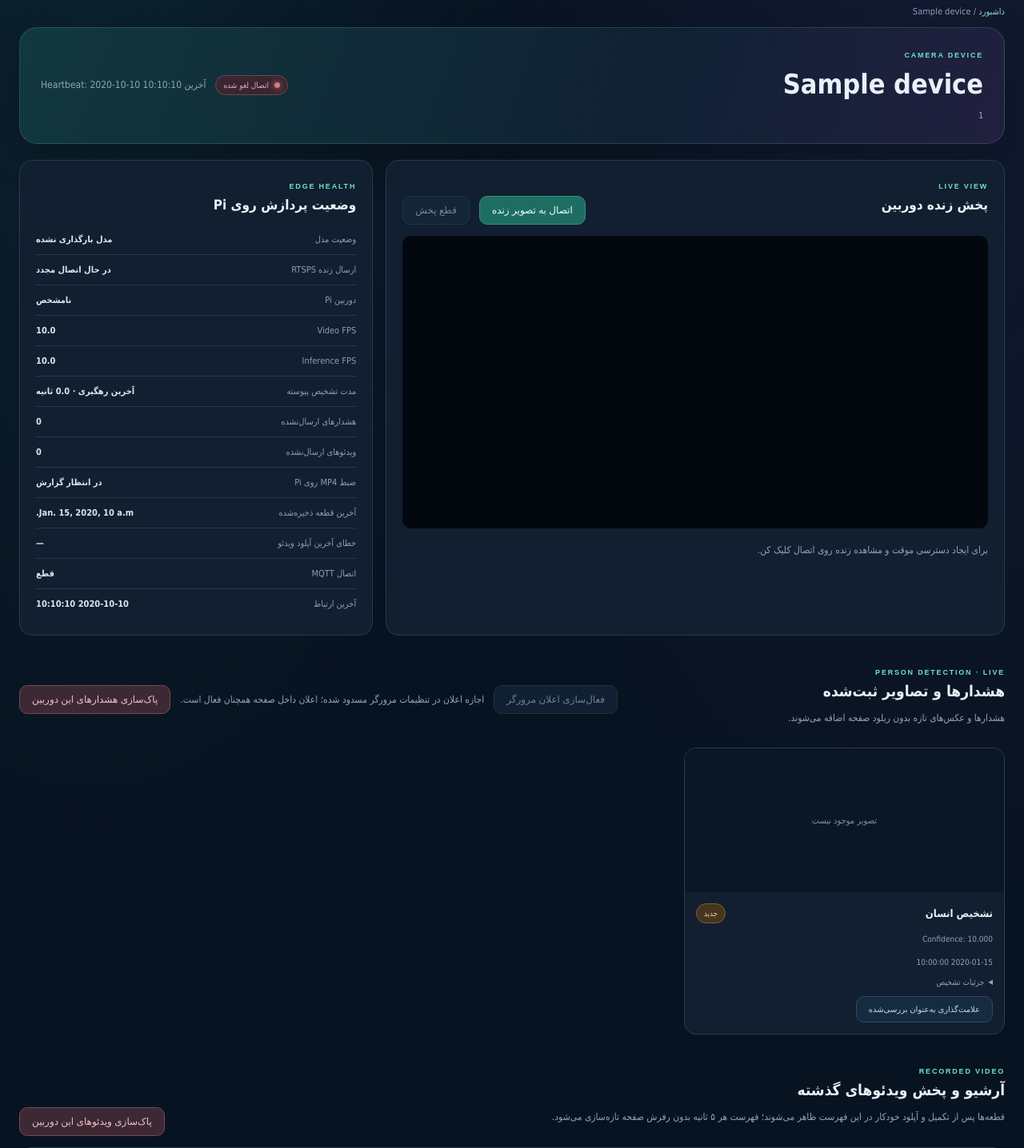
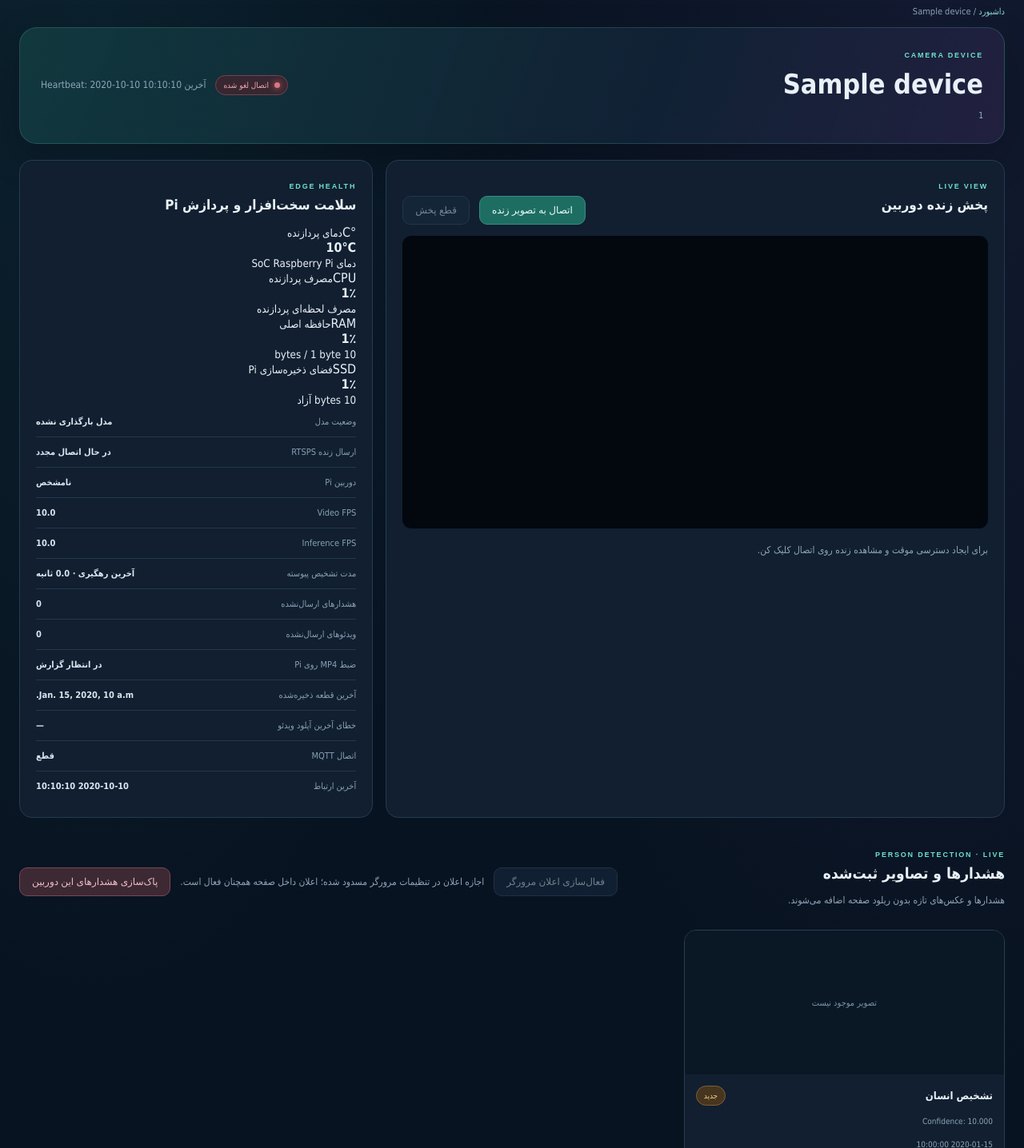
Before and after one commit to nima-salamat/mqtt-iot-edge-cloud, a Django app: template dashboard/templates/dashboard/device_detail.html in a window 1280 px wide. Shown: the part 102-1538 px from the top of the page at 80% size. Run offline with Django 5.2, Linux system fonts and the light colour scheme; tables that the repository leaves empty hold one stand-in row (values such as "Sample post"); the template is opened without the code that fills it: values that come from a table or form of the project are taken from there, most other values are stand-ins (such as "Sample title", 1, 10 or a date in 2020); data that the repository does not hold is empty.

Commit message:
Replace clip list with continuous archive player and system metric cards

```diff
--- a/dashboard/templates/dashboard/device_detail.html
+++ b/dashboard/templates/dashboard/device_detail.html
@@ -21,8 +21,34 @@
     <video id="live-video" autoplay playsinline muted></video>
     <p id="live-status" class="muted">برای ایجاد دسترسی موقت و مشاهده زنده روی اتصال کلیک کن.</p>
   </section>
-  <section class="panel">
-    <span class="eyebrow">EDGE HEALTH</span><h2>وضعیت پردازش روی Pi</h2>
+  <section class="panel edge-health-panel">
+    <span class="eyebrow">EDGE HEALTH</span><h2>سلامت سخت‌افزار و پردازش Pi</h2>
+    <div class="edge-health-grid">
+      <article class="edge-health-card" data-system-metric="temperature">
+        <div><span class="health-icon">°C</span><small>دمای پردازنده</small></div>
+        <strong id="system-temperature">{% if device.current_state.system.temperature_c != None %}{{ device.current_state.system.temperature_c }}°C{% else %}—{% endif %}</strong>
+        <div class="edge-health-track"><span id="temperature-progress" style="width:{% if device.current_state.system.temperature_c != None %}{{ device.current_state.system.temperature_c|floatformat:0 }}{% else %}0{% endif %}%"></span></div>
+        <small id="temperature-note">دمای SoC Raspberry Pi</small>
+      </article>
+      <article class="edge-health-card" data-system-metric="cpu">
+        <div><span class="health-icon">CPU</span><small>مصرف پردازنده</small></div>
+        <strong id="system-cpu">{% if device.current_state.system.cpu_percent != None %}{{ device.current_state.system.cpu_percent }}٪{% else %}—{% endif %}</strong>
+        <div class="edge-health-track"><span id="cpu-progress" style="width:{% if device.current_state.system.cpu_percent != None %}{{ device.current_state.system.cpu_percent|floatformat:0 }}{% else %}0{% endif %}%"></span></div>
+        <small>مصرف لحظه‌ای پردازنده</small>
+      </article>
+      <article class="edge-health-card" data-system-metric="memory">
+        <div><span class="health-icon">RAM</span><small>حافظه اصلی</small></div>
+        <strong id="memory-usage">{% if device.current_state.system.memory.used_percent != None %}{{ device.current_state.system.memory.used_percent }}٪{% else %}—{% endif %}</strong>
+        <div class="edge-health-track"><span id="memory-progress" style="width:{% if device.current_state.system.memory.used_percent != None %}{{ device.current_state.system.memory.used_percent|floatformat:0 }}{% else %}0{% endif %}%"></span></div>
+        <small id="memory-note">{% if device.current_state.system.memory.total_bytes %}{{ device.current_state.system.memory.used_bytes|filesizeformat }} / {{ device.current_state.system.memory.total_bytes|filesizeformat }}{% else %}در انتظار داده سیستم{% endif %}</small>
+      </article>
+      <article class="edge-health-card" data-system-metric="storage">
+        <div><span class="health-icon">SSD</span><small>فضای ذخیره‌سازی Pi</small></div>
+        <strong id="storage-usage">{% if device.current_state.system.storage.used_percent != None %}{{ device.current_state.system.storage.used_percent }}٪{% else %}—{% endif %}</strong>
+        <div class="edge-health-track"><span id="storage-progress" style="width:{% if device.current_state.system.storage.used_percent != None %}{{ device.current_state.system.storage.used_percent|floatformat:0 }}{% else %}0{% endif %}%"></span></div>
+        <small id="storage-note">{% if device.current_state.system.storage.free_bytes %}{{ device.current_state.system.storage.free_bytes|filesizeformat }} آزاد{% else %}فضای آزاد دیسک{% endif %}</small>
+      </article>
+    </div>
     <div class="health-list">
       <div><span>وضعیت مدل</span><b>{% if device.model_loaded %}YOLOv5n NCNN فعال{% else %}مدل بارگذاری نشده{% endif %}</b></div>
       <div><span>ارسال زنده RTSPS</span><b>{% if device.current_state.rtsp_connected %}متصل{% else %}در حال اتصال مجدد{% endif %}</b></div>
@@ -76,33 +102,38 @@
 
 <section class="section">
   <div class="section-heading">
-    <div><span class="eyebrow">RECORDED VIDEO</span><h2>آرشیو و پخش ویدئوهای گذشته</h2><p class="muted">قطعه‌ها پس از تکمیل و آپلود خودکار در این فهرست ظاهر می‌شوند؛ فهرست هر ۵ ثانیه بدون رفرش صفحه تازه‌سازی می‌شود.</p></div>
+    <div><span class="eyebrow">CONTINUOUS VIDEO ARCHIVE</span><h2>پلیر پیوسته آرشیو دوربین</h2><p class="muted">فایل‌های MP4 مجاور در سرور به یک جریان پیوسته تبدیل می‌شوند. پخش‌کننده فقط چانک بعدی را هنگام نیاز دریافت می‌کند و جابه‌جایی روی تایم‌لاین از هر قطعه‌ای شروع می‌شود.</p></div>
     <button class="btn danger" type="button" data-cleanup-kind="videos" data-device-id="{{ device.device_id }}" data-cleanup-url="{% url 'dashboard:cleanup-data' %}">پاک‌سازی ویدئوهای این دوربین</button>
   </div>
-  <div class="video-history-panel" id="video-history-panel" data-videos-url="{% url 'dashboard:device-videos' device.device_id %}">
-    <video id="recorded-video-player" controls playsinline preload="metadata"></video>
-    <div class="video-history-controls">
-      <button class="btn primary" id="play-video-history" type="button" {% if not segments %}disabled{% endif %}>پخش پشت‌سرهم آرشیو</button>
-      <button class="btn secondary" id="previous-video-segment" type="button" disabled>قطعه قبلی</button>
-      <button class="btn secondary" id="next-video-segment" type="button" disabled>قطعه بعدی</button>
-      <span id="recorded-video-label" class="muted" aria-live="polite">یک قطعه ویدئو انتخاب کن.</span>
-      <span id="video-history-status" class="muted" aria-live="polite">در انتظار همگام‌سازی آرشیو…</span>
+  <div class="video-history-panel continuous-video-panel" id="video-history-panel"
+       data-videos-url="{% url 'dashboard:device-videos' device.device_id %}"
+       data-chunk-url="{% url 'dashboard:device-video-chunk' device.device_id %}">
+    <video id="recorded-video-player" controls playsinline preload="none"></video>
+    <div class="archive-player-toolbar">
+      <button class="btn primary" id="play-video-history" type="button" disabled>شروع پخش آرشیو</button>
+      <span id="video-history-status" class="muted" aria-live="polite">در انتظار فهرست قطعه‌های ذخیره‌شده…</span>
     </div>
-    <div class="video-segment-list" id="video-segment-list">
-      {% for segment in segments %}
-        <button class="video-segment-option" type="button"
-          data-video-url="{% url 'dashboard:segment-file' segment.pk %}"
-          data-segment-id="{{ segment.pk }}"
-          data-started-at="{{ segment.started_at|date:'c' }}"
-          data-duration="{{ segment.duration_seconds }}"
-          data-label="{{ segment.started_at|date:'Y-m-d H:i:s' }}">
-          <span>{{ segment.started_at|date:"Y-m-d H:i:s" }}</span>
-          <small>{{ segment.duration_seconds }} ثانیه · {{ segment.size_bytes|filesizeformat }}</small>
-        </button>
-      {% empty %}
-        <div class="empty-card" data-video-empty>در حال بررسی وضعیت ضبط و آرشیو دوربین…</div>
-      {% endfor %}
+    <div class="archive-timeline">
+      <div class="archive-timeline-heading">
+        <b>خط زمان ضبط‌شده</b>
+        <strong id="archive-current-time">—</strong>
+        <small id="archive-chunk-status">بافر: خودکار</small>
+      </div>
+      <div class="archive-timeline-track" id="archive-timeline-track">
+        <div class="archive-timeline-segments" id="archive-timeline-segments"></div>
+        <input id="archive-timeline" type="range" min="0" max="1" step="0.1" value="0" disabled aria-label="جابه‌جایی در خط زمان آرشیو">
+      </div>
+      <div class="archive-timeline-labels">
+        <span id="archive-start-label">—</span>
+        <span id="archive-duration-label">۰ ثانیه</span>
+        <span id="archive-end-label">—</span>
+      </div>
     </div>
+    <div class="archive-player-footer">
+      <span id="recorded-video-label" class="muted">برای شروع، پخش را بزن یا روی نوار زمان جابه‌جا شو.</span>
+      <span id="archive-buffer-label" class="muted">هنوز چانکی دریافت نشده است.</span>
+    </div>
+    <div id="archive-empty" class="empty-card">هنوز ویدئویی در سرور دریافت نشده است. پس از فعال بودن ضبط MP4 روی Pi، قطعه‌های پیوسته اینجا ظاهر می‌شوند.</div>
   </div>
 </section>
 
@@ -286,5 +317,5 @@
   }));
 })();
 </script>
-<script src="{% static 'dashboard/video_history.js' %}?v=20261124-live-archive-1" defer></script>
+<script src="{% static 'dashboard/video_history.js' %}?v=20261124-continuous-mse-1" defer></script>
 {% endblock %}
```
